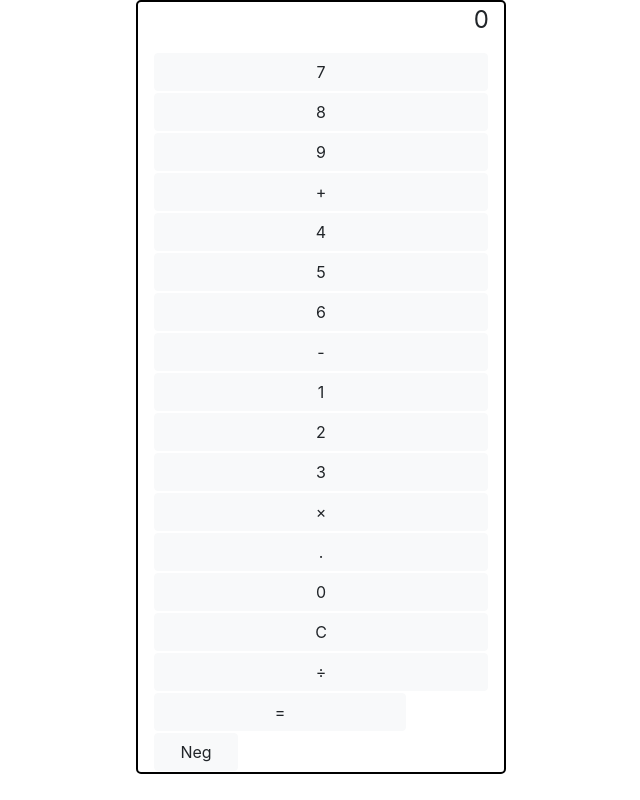
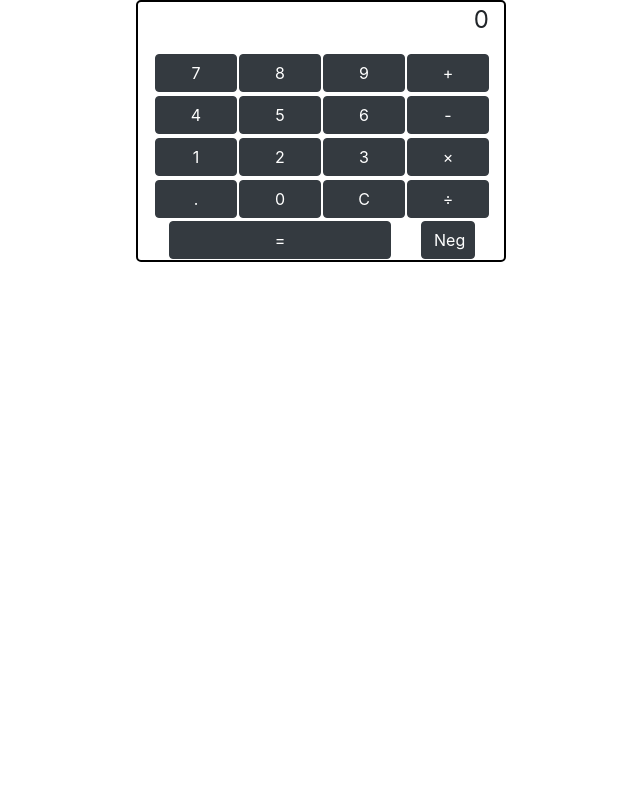
Before and after one commit to daquilino/react-calculator, a React (Create React App) app: page / in a window 1280 px wide. Shown: the whole page, without its empty margins (319-959 px from the left). Built offline with nearby package versions, Linux system fonts and the light colour scheme.

Commit message:
added parent col div to button, removed col className from button

```diff
--- a/src/components/button/index.js
+++ b/src/components/button/index.js
@@ -3,13 +3,15 @@ import './button.css'
 
 function Button(props){
     return(
+        <div className={`${props.col ? `col-${props.col}`: `col`}`}  >
         <button
-            className={`btn btn-light col-${props.col}`}
+            className={`btn btn-dark`}
             onClick={()=>props.onClick(props.name)}
             disabled={props.disabled}
         >
             {props.name}
         </button>
+        </div>
 
     )
 }
```
